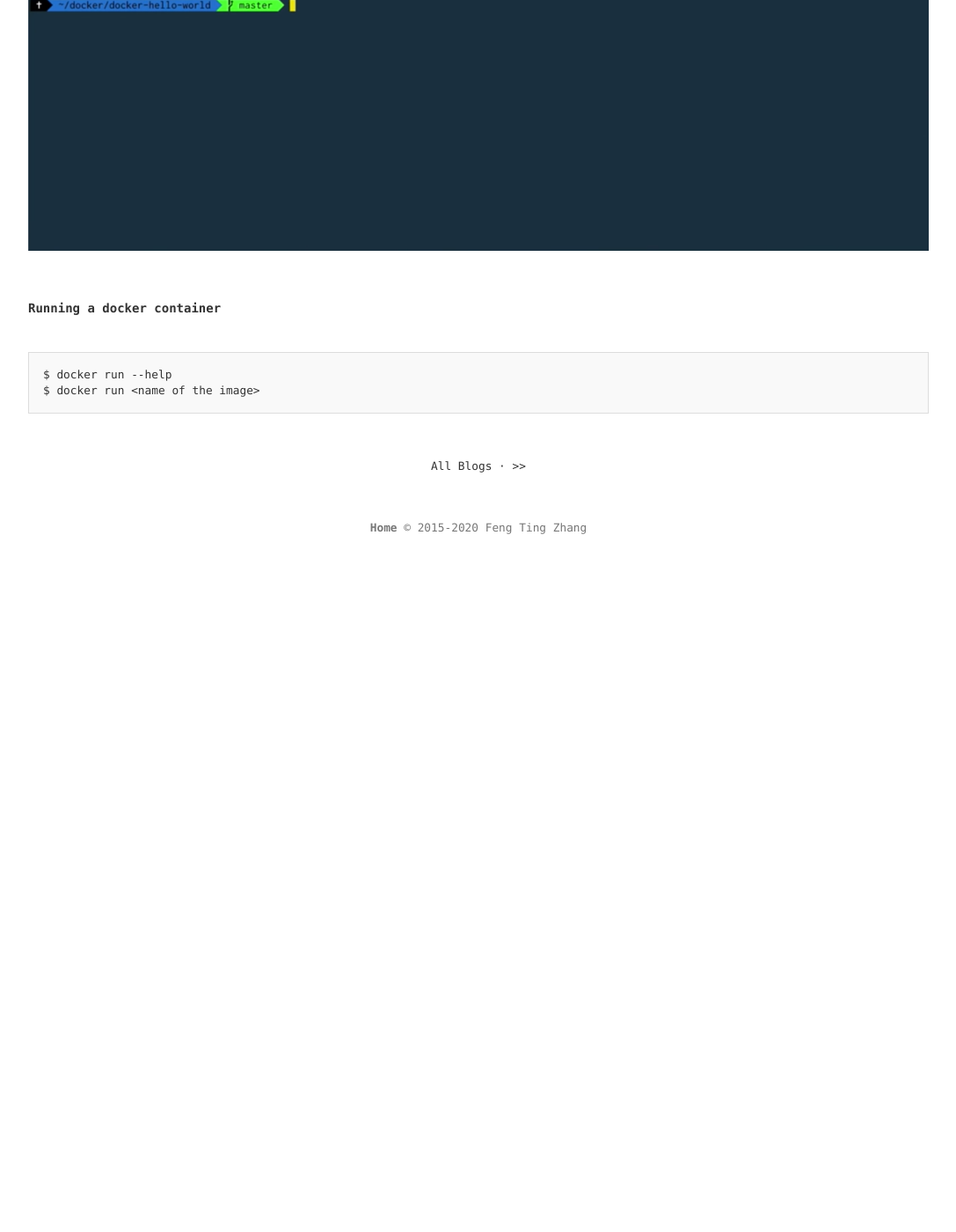
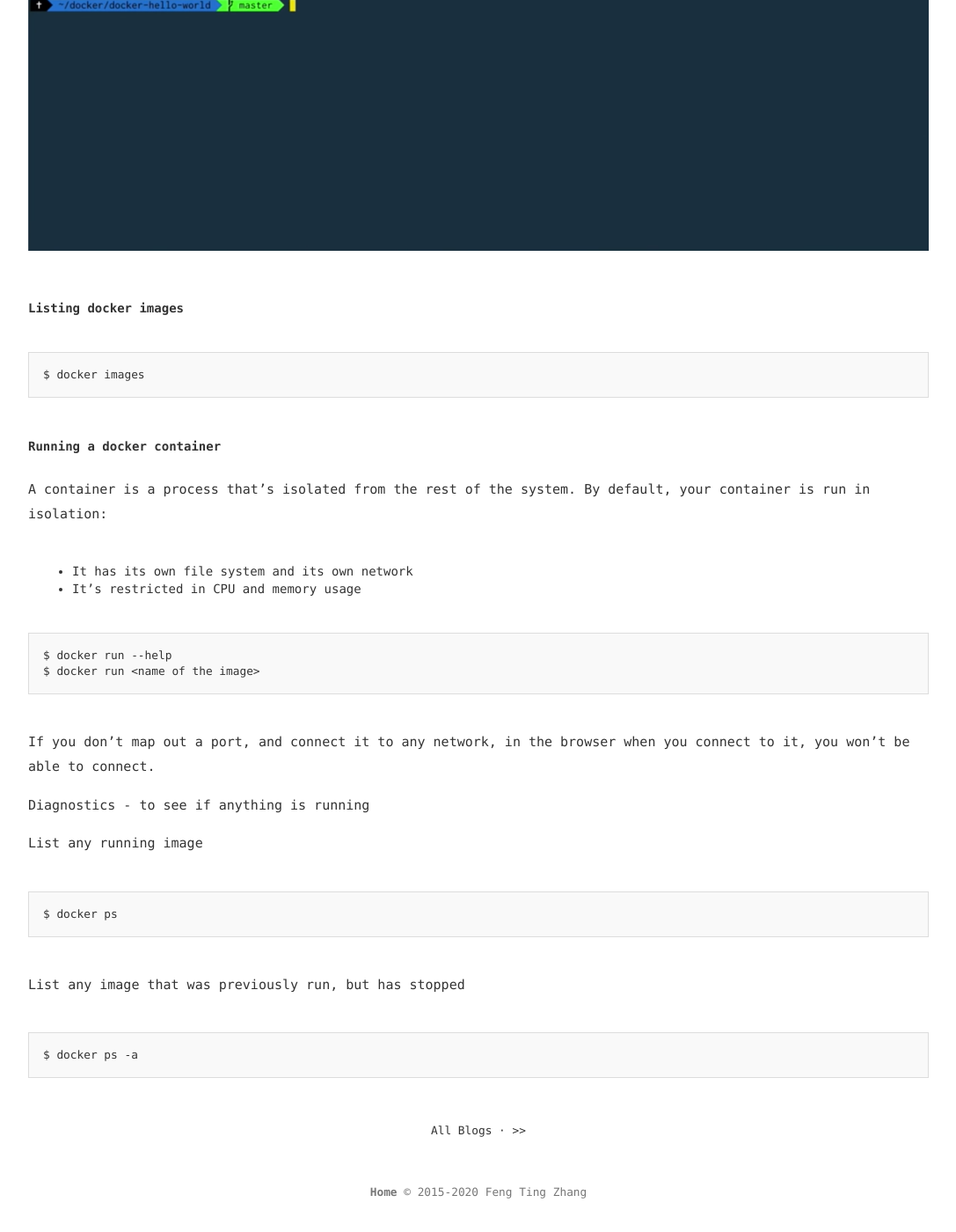
Before and after one commit to fengtingzhang/blog, a Jekyll site: the page built from _posts/2020-05-28-Docker-Con-2020.md, in a window 1280 px wide and 1400 px high, scrolled down 2853 px. Shown: the whole window at 88% size, without its empty margins (96-1183 px from the left). Built offline with Jekyll 4.4.1, drawn with Linux system fonts in a browser that asks for light colours; before the commit the page ends 3498 px from its top, so only the background shows below that.

Commit message:
Update 2020-05-28-Docker-Con-2020.md

````diff
--- a/_posts/2020-05-28-Docker-Con-2020.md
+++ b/_posts/2020-05-28-Docker-Con-2020.md
@@ -51,8 +51,31 @@ $ docker build --tag <tag name> <path to the directory to build>
 This builds an image called `hello-world` using the current directory
 ![Building](/img/docker-con-2020-docker-build.png "building")
 
+#### Listing docker images
+```
+$ docker images
+```
+
 #### Running a docker container
+A container is a process that's isolated from the rest of the system. By default, your container is run in isolation:
+* It has its own file system and its own network
+* It's restricted in CPU and memory usage
+
 ```
 $ docker run --help
 $ docker run <name of the image>
 ```
+
+If you don't map out a port, and connect it to any network, in the browser when you connect to it, you won't be able to connect.
+
+Diagnostics - to see if anything is running
+
+List any running image
+```
+$ docker ps
+```
+
+List any image that was previously run, but has stopped
+```
+$ docker ps -a
+```
````
